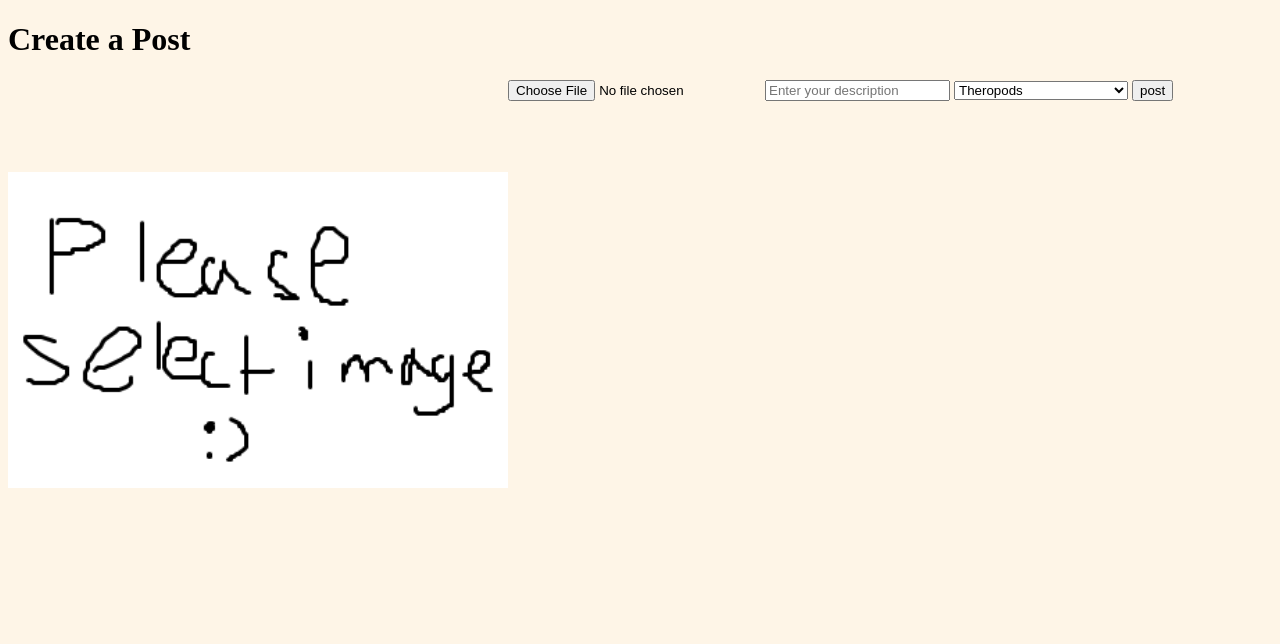
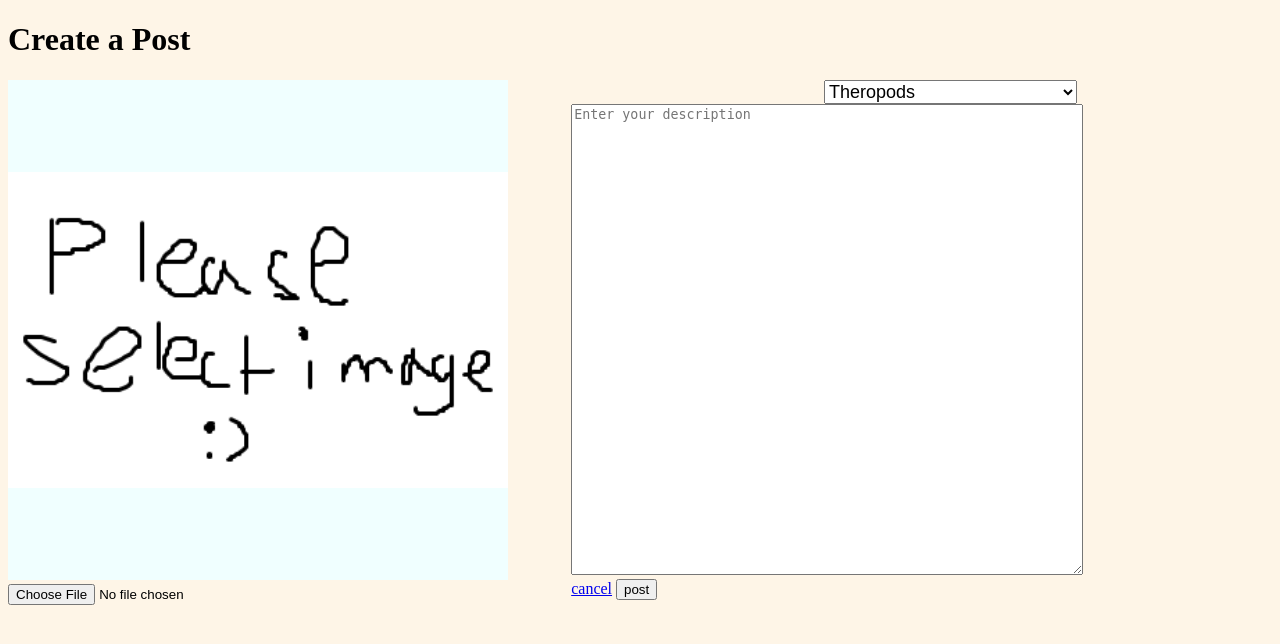
Before and after one commit to 2884069/InqPal, a Django app: template templates/inqpal/make_post.html in a window 1280 px wide. Shown: the part 93-737 px from the top of the page. Run offline with Django 3.2, Linux system fonts and the light colour scheme; the template is opened without the code that fills it, so the values that code supplies are empty.

Commit message:
more updates to make post!! loks much nicer

```diff
--- a/static/css/make_post.css
+++ b/static/css/make_post.css
@@ -1,12 +1,34 @@
+#picture {
+    float: left;
+    max-width: 50%;
+    position: relative;
+}
+
+
 #picture_preview {
-    float: left;
     object-fit:contain;
     width: 500px;
     height: 500px;
-    max-width: 50%;
+    max-width: 100%;
+    background-color: azure;
     }
 
 
-#post_form {
+#right_form {
     float: left;
+    padding-inline: 5%;
+    position: relative;
+    width: 40%;
 }
+
+#category_input {
+    float: right;
+    width: 50%;
+    height: 10%;
+    font-size: large;
+}
+
+#text_input {
+    width: 100%;
+    height: 100%;
+}
--- a/templates/inqpal/make_post.html
+++ b/templates/inqpal/make_post.html
@@ -8,12 +8,15 @@
 {% block body_block %}
 <h1>Create a Post</h1>
 <h2>{{ username }}</h2>
-<img id = 'picture_preview' src = "{% static 'images/noImageSelected.png' %}"/>
 <form id = 'post_form' method="POST" action="{% url 'inqpal:make_post' %}" enctype="multipart/form-data">
     {% csrf_token %}
+    <div id = 'picture'>
+        <img id = 'picture_preview' src = "{% static 'images/noImageSelected.png' %}"/>
+        <br/>
+        <input type="file" name = 'image' id = 'picture_input'  accept="image/*" required="required"/>
+    </div>
 
-    <input type="file" name = 'image' id = 'picture_input'  accept="image/*" required="required"/>
-    <input type="text" name = 'text' id = 'text_input' placeholder = "Enter your description" required="required"/>
+    <div id = 'right_form'>
         <select name = 'category' id = 'category_input' required="required">
             <option value="theropods">Theropods</option>
             <option value="sauropods">Sauropods</option>
@@ -22,7 +25,15 @@
             <option value="other_prehistoric_reptiles">other prehistoric reptiles</option>
             <option value="birds">Birds</option>
         </select>
+        <br/>
+        <textarea type="text" name = 'text' id = 'text_input' rows="31" placeholder = "Enter your description" required="required"></textarea>
+
+        <div id = 'bottom_form'>
+            <a href= "{% url 'inqpal:my_account' %}">cancel</a>
             <input type="submit" name = "submit" value = "post" required="required"/>
+        </div>
+    </div>
+
 </form>
 
 
```
Lines whose indentation alone changed are shown as unchanged.
